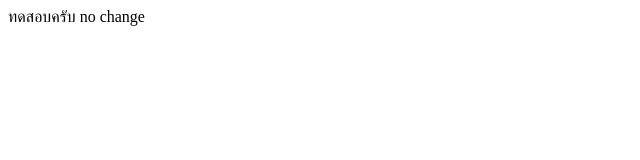
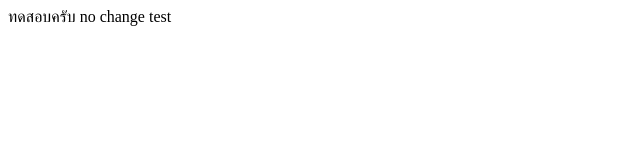
Before and after one commit to nuengtp/testgit, a plain HTML site: page index.html in a window 1280 px wide. Shown: the full height of the page, 0-640 px from the left. Drawn offline with Linux system fonts and the light colour scheme.

Commit message:
Update index.html

```diff
--- a/index.html
+++ b/index.html
@@ -2,5 +2,5 @@
   <head>
     <title>ทดสอบใช้ git ในการแก้ไขไฟล์ต่างๆ ครับ</title>
   </head>
-  <body color="red"> ทดสอบครับ no change </body>
+  <body color="red"> ทดสอบครับ no change test </body>
 </html>
```
